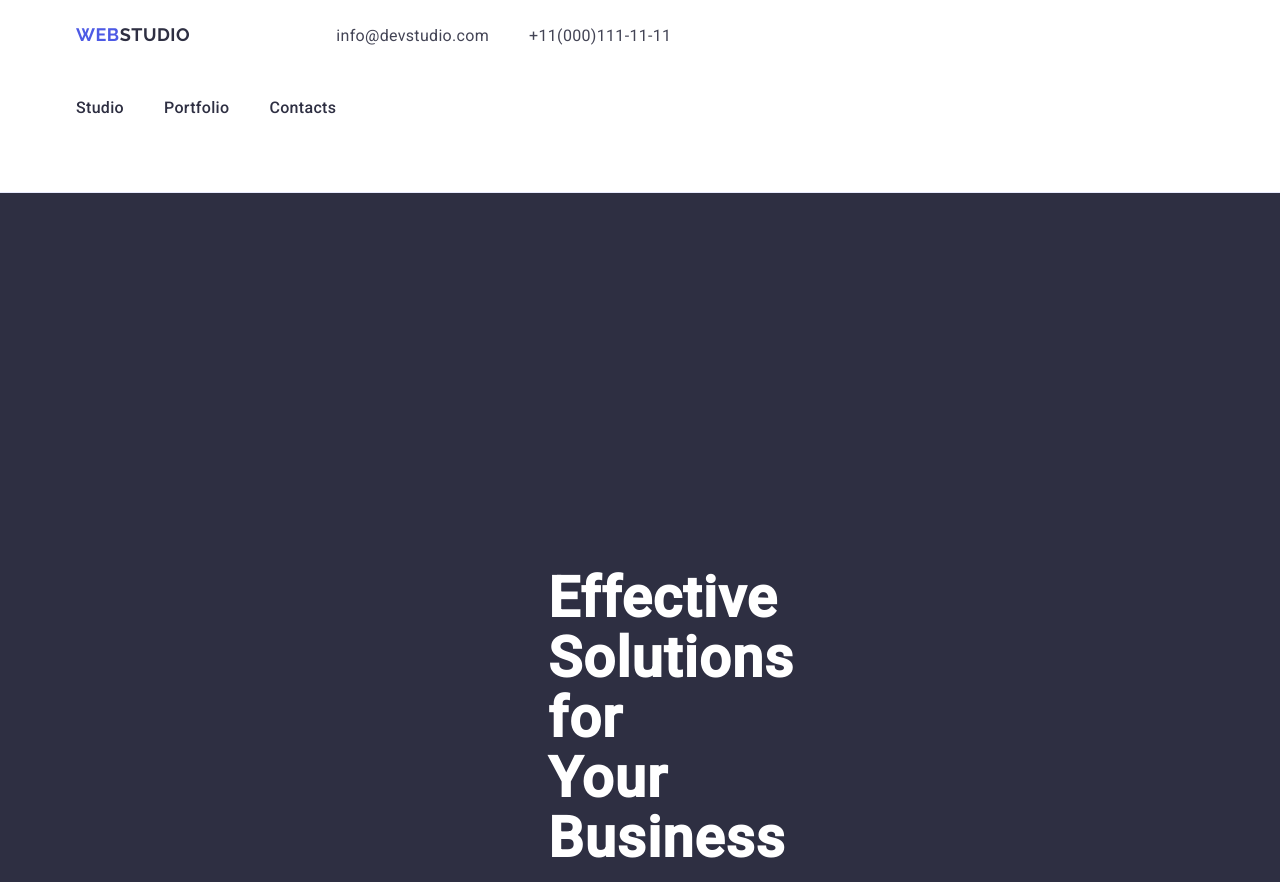
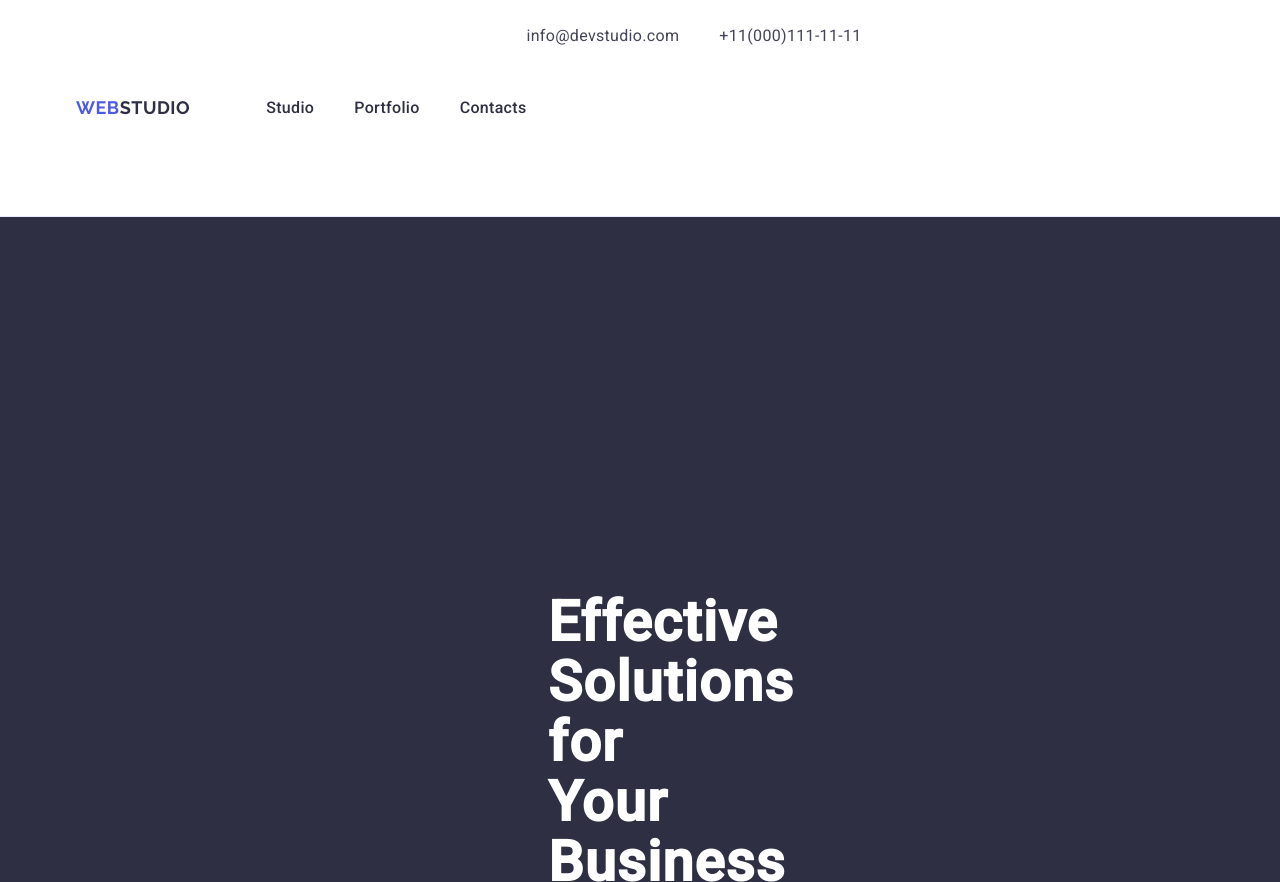
Before and after one commit to AnnaBj/Owner-avatar-goit-homework-03, a plain HTML site: page index.html in a window 1280 px wide. Shown: the top 882 px of the page. Drawn offline with nearby package versions, Linux system fonts and the light colour scheme.

Commit message:
added width calc to section 2

```diff
--- a/css/styles.css
+++ b/css/styles.css
@@ -106,6 +106,11 @@ nav a {
   color: #2e2f42;
 }
 
+.navigation-menu {
+  display: flex;
+  align-items: center;
+}
+
 .navigation-list {
   display: flex;
   justify-content: flex-start;
@@ -124,6 +129,7 @@ nav a {
 
 .navigation-list .menu-link {
   display: block;
+  padding: 24px 0;
 }
 
 .navigation-list-item:hover,
@@ -291,6 +297,7 @@ nav a {
 
 .team-member-info {
   padding: 32px 0;
+  width: calc((100% - 72px) / 4);
 }
 
 .section-subtitle-team {
```
Also changed, not shown: index.html (+1 -1 lines).
